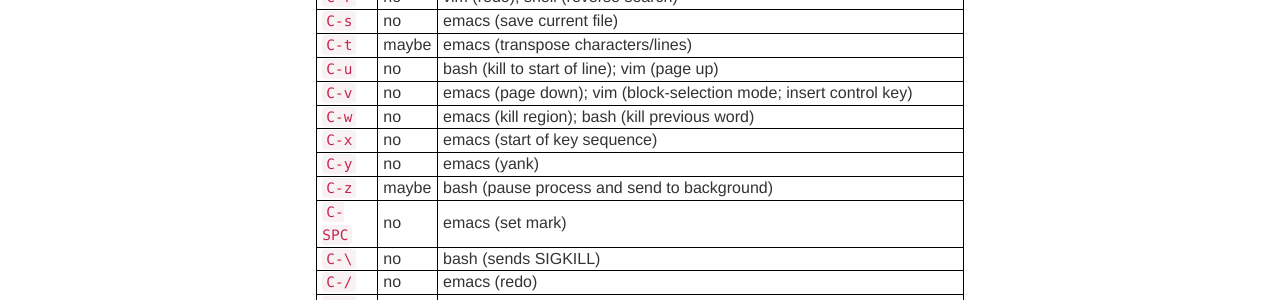
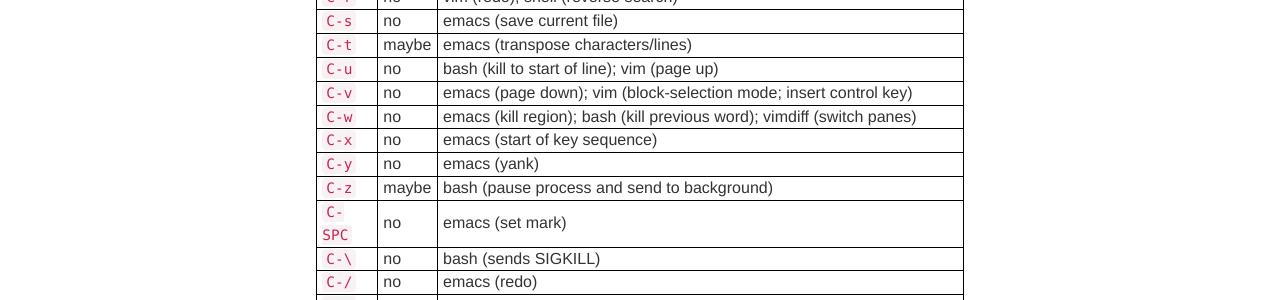
Before and after one commit to jvlmdr/jack.valmadre.net, a Jekyll site: the page built from notes/_posts/2020-02-06-escape-key.md, in a window 1280 px wide and 900 px high, scrolled down 622 px. Shown: the part 342-642 px from the top of the window. Built offline with Jekyll 4.4.1, drawn with Linux system fonts in a browser that asks for light colours; nearby versions of some CDN libraries.

Commit message:
Update 2020-02-06-escape-key.md

```diff
--- a/notes/_posts/2020-02-06-escape-key.md
+++ b/notes/_posts/2020-02-06-escape-key.md
@@ -39,7 +39,7 @@
 `C-t` | maybe | emacs (transpose characters/lines)
 `C-u` | no | bash (kill to start of line); vim (page up)
 `C-v` | no | emacs (page down); vim (block-selection mode; insert control key)
-`C-w` | no | emacs (kill region); bash (kill previous word)
+`C-w` | no | emacs (kill region); bash (kill previous word); vimdiff (switch panes)
 `C-x` | no | emacs (start of key sequence)
 `C-y` | no | emacs (yank)
 `C-z` | maybe | bash (pause process and send to background)
```
